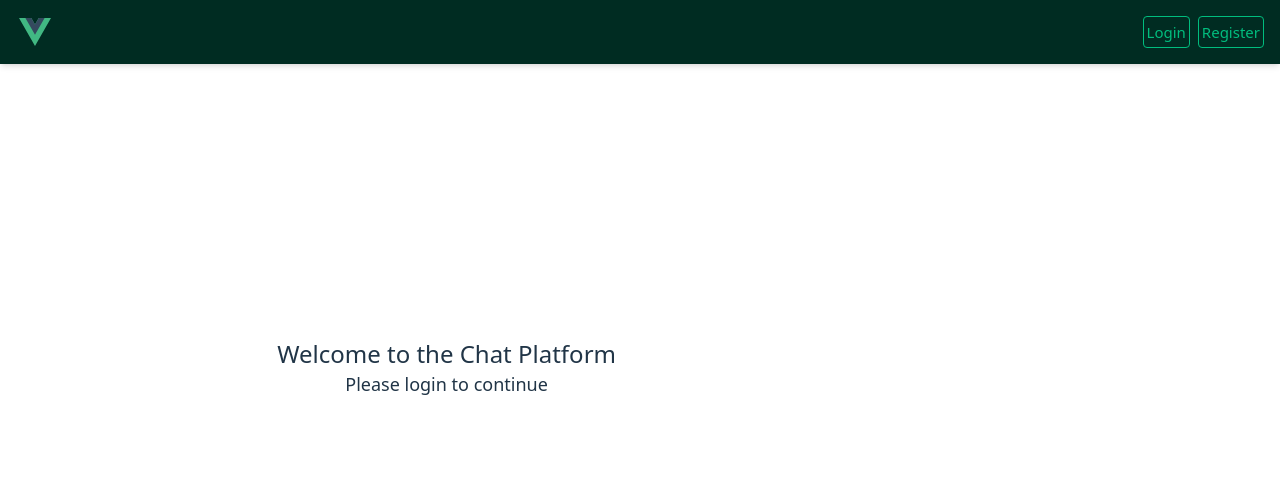
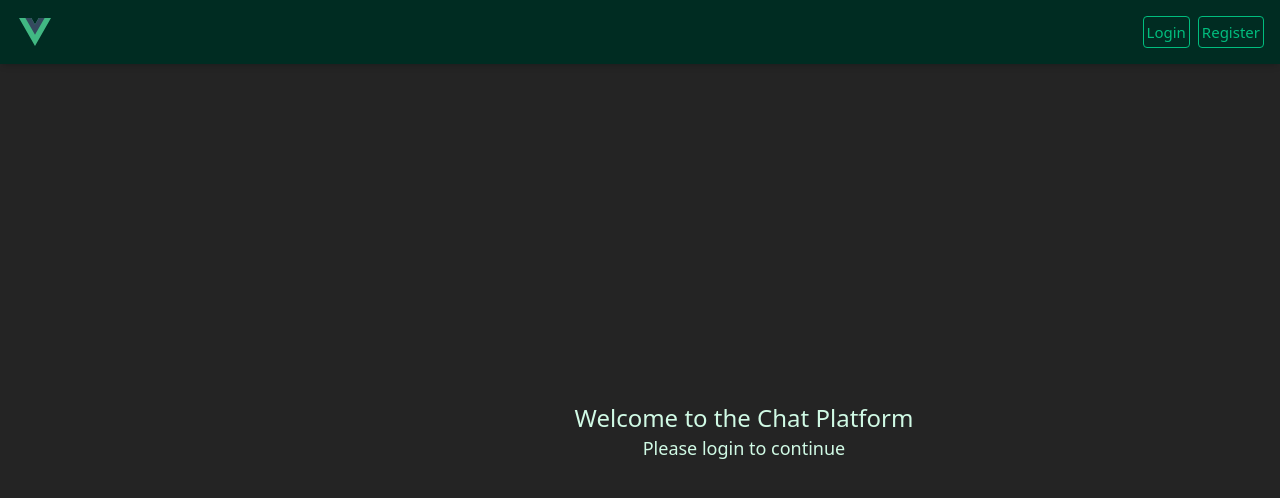
Before and after one commit to icefishii/websec-chatplatform, a Vue app in the folder frontend/: page / in a window 1280 px wide. Shown: the top 498 px of the page. Built offline with nearby package versions, Linux system fonts and the light colour scheme; no server answers; the HTML template or start-up script is replaced by a standard one.

Commit message:
styling should be fixed now

```diff
--- a/frontend/src/App.vue
+++ b/frontend/src/App.vue
@@ -12,12 +12,10 @@ onMounted(() => {
 </script>
 
 <template>
-  <div>
+  <div class="min-h-screen bg-[#242424] text-emerald-100">
     <NavBar />
     <SideBar />
-    <main
-      class="flex-1 ml-52 min-h-[calc(100vh-4rem)] flex items-center justify-center relative z-0"
-    >
+    <main class="fixed left-52 right-0 top-16 bottom-0 overflow-hidden">
       <RouterView />
     </main>
   </div>
--- a/frontend/src/assets/main.css
+++ b/frontend/src/assets/main.css
@@ -2,10 +2,12 @@
 @import "tailwindcss";
 
 #app {
-  max-width: 1280px;
-  margin: 0 auto;
-  padding: 2rem;
-  font-weight: normal;
+  width: 100%;
+  min-height: 100vh;
+  margin: 0;
+  padding: 0;
+  display: flex;
+  flex-direction: column;
 }
 
 a,
@@ -21,25 +23,15 @@ a,
   }
 }
 
-@media (min-width: 1024px) {
-  #app {
-    display: grid;
-    grid-template-columns: 1fr 1fr;
-    padding: 0 2rem;
-  }
-}
+/* Remove the old grid layout on large screens */
+/* @media (min-width: 1024px) { ... } */
 
-/* Minimal global styles */
 body {
   margin: 0;
   min-width: 320px;
   min-height: 100vh;
-  display: flex;
-
-  /* Dark mode defaults */
   background-color: #242424;
   color: rgba(255, 255, 255, 0.87);
-
   font-family: system-ui, Avenir, Helvetica, Arial, sans-serif;
 }
 
--- a/frontend/src/components/Bubble.vue
+++ b/frontend/src/components/Bubble.vue
@@ -37,19 +37,29 @@ const formattedTime = computed(() => {
 </script>
 
 <template>
-  <div :class="['flex items-end gap-2 my-2', isMine ? 'justify-end' : 'justify-start']">
-    <div v-if="!isMine" class="text-emerald-400 w-6 h-6 flex items-center justify-center">
-      <svg class="w-5 h-5" viewBox="0 0 24 24" fill="currentColor" aria-hidden="true">
-        <path d="M12 12c2.7 0 5-2.3 5-5s-2.3-5-5-5-5 2.3-5 5 2.3 5 5 5zm0 2c-3.3 0-10 1.7-10 5v3h20v-3c0-3.3-6.7-5-10-5z"/>
+  <div :class="['flex items-end gap-3', isMine ? 'justify-end' : 'justify-start']">
+    <div
+      v-if="!isMine"
+      class="flex h-6 w-6 items-center justify-center text-emerald-400"
+    >
+      <svg class="h-5 w-5" viewBox="0 0 24 24" fill="currentColor" aria-hidden="true">
+        <path
+          d="M12 12c2.7 0 5-2.3 5-5s-2.3-5-5-5-5 2.3-5 5 2.3 5 5 5zm0 2c-3.3 0-10 1.7-10 5v3h20v-3c0-3.3-6.7-5-10-5z"
+        />
       </svg>
     </div>
 
-    <div :class="['max-w-[70%] break-words p-3 rounded-lg', isMine ? 'bg-emerald-400 text-emerald-950 rounded-br-none' : 'bg-emerald-900 text-emerald-100 rounded-bl-none']">
-      <div class="text-sm whitespace-pre-wrap">{{ message.content }}</div>
-      <div class="text-xs mt-1 opacity-70 text-right">{{ formattedTime }}</div>
+    <div
+      :class="[
+        'max-w-[70%] break-words rounded-lg px-4 py-3 shadow',
+        isMine
+          ? 'rounded-br-none bg-emerald-400 text-emerald-950'
+          : 'rounded-bl-none bg-emerald-900 text-emerald-100'
+      ]"
+    >
+      <div class="whitespace-pre-wrap text-sm">{{ message.content }}</div>
+      <div class="mt-1 text-right text-xs opacity-70">{{ formattedTime }}</div>
     </div>
-
-    <div v-if="isMine" class="text-emerald-400 w-6 h-6 flex items-center justify-center" aria-hidden="true"></div>
   </div>
 </template>
 
--- a/frontend/src/views/ChatView.vue
+++ b/frontend/src/views/ChatView.vue
@@ -54,8 +54,7 @@ watch(
 
 watch(
   () => currentUser.value,
-  (val, oldVal) => {
-    console.log(val, oldVal);
+  () => {
     if (userId.value) loadMessages();
   },
 );
@@ -92,36 +91,46 @@ function scrollToBottom() {
 </script>
 
 <template>
-  <main class="flex-1 min-h-[calc(100vh-4rem)] flex items-stretch">
-    <div
-      class="w-full max-w-4xl mx-auto px-4 py-6 flex flex-col"
-      style="min-height: calc(100vh - 6rem)"
-    >
-      <div class="flex-1 overflow-auto mb-4" ref="listRef">
-        <div v-if="isLoading" class="flex items-center justify-center py-6">
-          <div class="animate-spin rounded-full h-6 w-6 border-b-2 border-emerald-400"></div>
+  <div class="h-full w-full flex justify-center px-4 py-4">
+    <div class="w-full max-w-4xl flex flex-col h-full gap-4">
+      <!-- Messages container -->
+      <div ref="listRef" class="flex-1 overflow-y-auto space-y-3 px-2">
+        <div v-if="isLoading" class="flex items-center justify-center py-8">
+          <div class="h-6 w-6 animate-spin rounded-full border-b-2 border-emerald-400"></div>
         </div>
 
-        <div v-else-if="isError" class="text-red-400 text-center py-4">Failed to load messages</div>
+        <div v-else-if="isError" class="py-6 text-center text-red-400">
+          Failed to load messages
+        </div>
 
-        <div v-else class="px-2">
+        <template v-else>
           <Bubble v-for="msg in messages" :key="msg.id || msg.created_at" :message="msg" />
-        </div>
+          <div v-if="messages.length === 0" class="py-6 text-center text-emerald-200">
+            No messages yet. Say hi!
+          </div>
+        </template>
       </div>
 
-      <form @submit.prevent="sendHandler" class="flex gap-2 items-center">
+      <!-- Message input - always at bottom -->
+      <form
+        @submit.prevent="sendHandler"
+        class="flex gap-3 rounded-lg border border-emerald-800 bg-emerald-950/80 px-4 py-3 flex-shrink-0"
+      >
         <input
           v-model="newMessage"
           type="text"
           placeholder="Write a message..."
-          class="flex-1 px-3 py-2 rounded-md bg-emerald-900 text-emerald-100 focus:outline-none"
+          class="flex-1 rounded-md bg-emerald-900 px-4 py-2 text-emerald-100 focus:outline-none focus:ring-2 focus:ring-emerald-400"
         />
-        <button type="submit" class="px-4 py-2 bg-emerald-400 text-emerald-950 rounded-md">
+        <button
+          type="submit"
+          class="rounded-md bg-emerald-400 px-5 py-2 text-emerald-950 font-medium transition hover:bg-emerald-300 flex-shrink-0"
+        >
           Send
         </button>
       </form>
     </div>
-  </main>
+  </div>
 </template>
 
 <style scoped>
--- a/frontend/src/views/HomeView.vue
+++ b/frontend/src/views/HomeView.vue
@@ -17,9 +17,8 @@ watch(
 </script>
 
 <template>
-  <!-- App.vue already offsets content under the navbar (mt-16). remove duplicate margin here -->
-  <main class="flex-1 min-h-[calc(100vh-4rem)] flex items-center justify-center">
-    <div class="w-full max-w-3xl px-6 text-center">
+  <div class="h-full w-full flex items-center justify-center px-4">
+    <div class="w-full max-w-3xl text-center">
       <div v-if="isLoading" class="flex items-center justify-center">
         <div class="animate-spin rounded-full h-8 w-8 border-b-2 border-emerald-400"></div>
       </div>
@@ -27,14 +26,17 @@ watch(
       <template v-else>
         <h1 class="text-2xl font-semibold mb-4">Welcome to the Chat Platform</h1>
 
-        <div v-if="isAuthenticated" class="text-left">
-          <p class="text-lg">Welcome <span class="font-medium">{{ currentUser?.username }}</span> — pick a conversation on the left to start chatting.</p>
+        <div v-if="isAuthenticated">
+          <p class="text-lg">
+            Welcome <span class="font-medium">{{ currentUser?.username }}</span> — pick a
+            conversation on the left to start chatting.
+          </p>
         </div>
 
-        <div v-else class="text-center">
+        <div v-else>
           <p class="mt-4 text-lg">Please login to continue</p>
         </div>
       </template>
     </div>
-  </main>
+  </div>
 </template>
```
